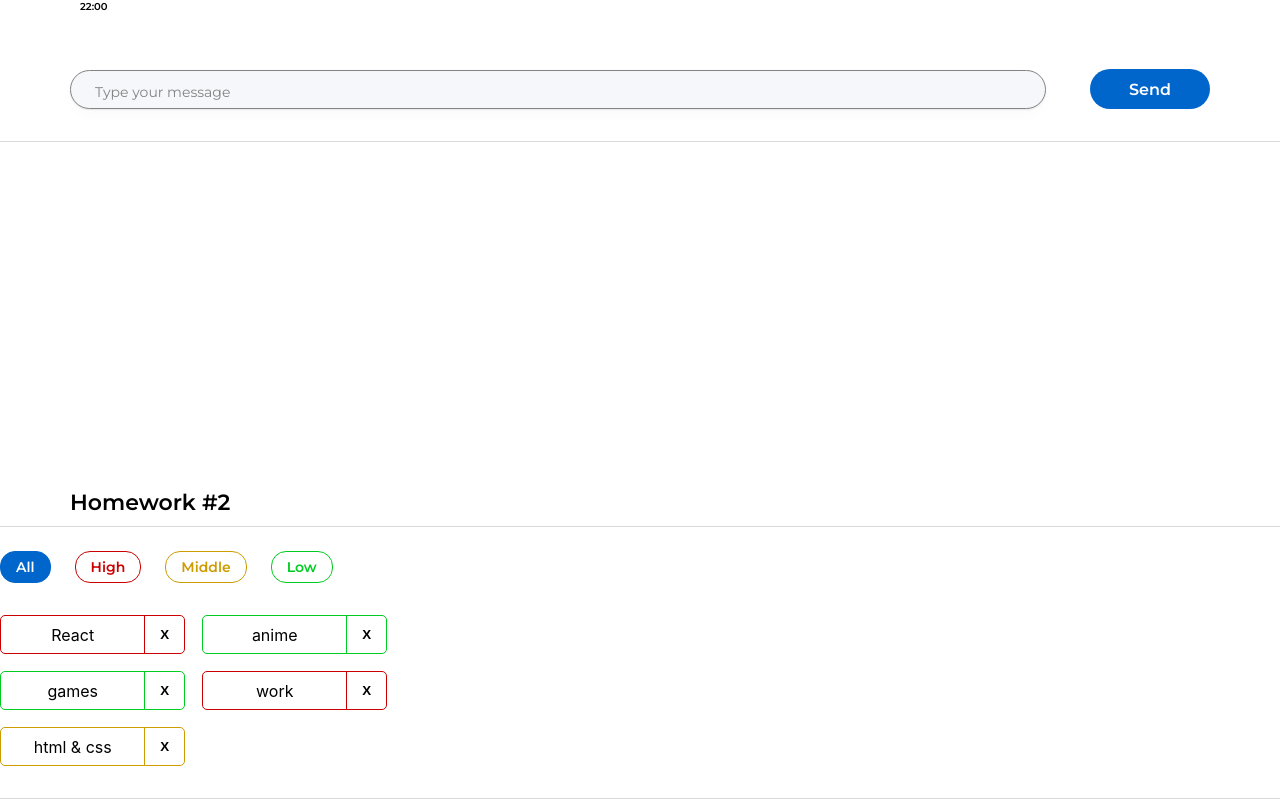
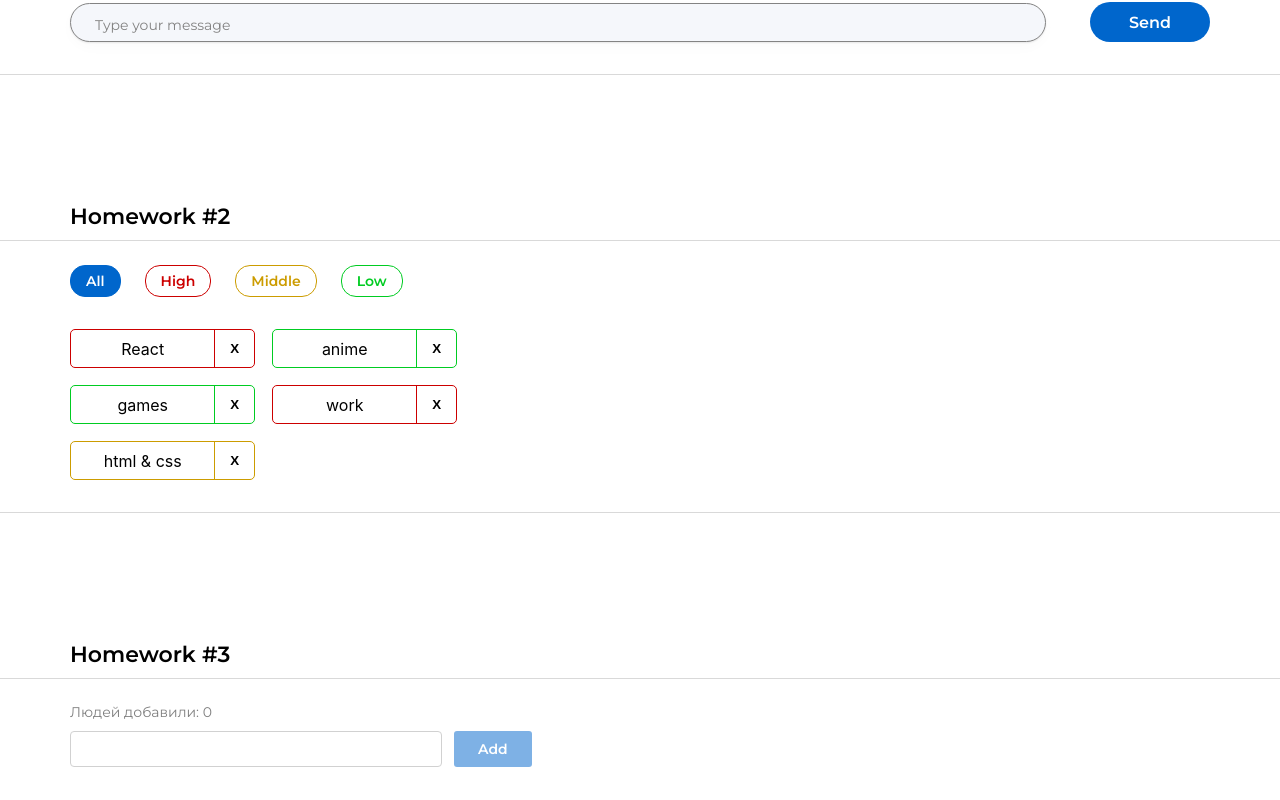
Before and after one commit to Intrstng/Tuesday_HW_Task, a React (Create React App) app: page / in a window 1280 px wide. Shown: the part 360-1160 px from the top of the page. Built offline with nearby package versions, Linux system fonts and the light colour scheme.

Commit message:
feat: add css styles to Tuesday HW - third week homework task completed

```diff
--- a/src/s1-main/App.module.css
+++ b/src/s1-main/App.module.css
@@ -7,7 +7,7 @@
 .hwTitle {
     width: 1140px;
     margin: 0 auto;
-    padding: 131px 0 10px;
+    padding: 64px 0 10px;
     color: #000;
     font-family: 'Montserrat', sans-serif;
     font-size: 22px;
@@ -17,9 +17,14 @@
 }
 
 .hw {
-    margin: 0 auto 216px;
+    margin: 0 auto 64px;
     padding: 24px 0 32px;
     background: #FFF;
     border-top: 1px solid #D9D9D9;
     border-bottom: 1px solid #D9D9D9;
 }
+
+.wrapper {
+    width: 1140px;
+    margin: 0 auto;
+}
--- a/src/s2-homeworks/hw02/affairs/Affairs.module.css
+++ b/src/s2-homeworks/hw02/affairs/Affairs.module.css
@@ -47,6 +47,11 @@
     color: white;
 }
 
+.wrapper {
+    width: 1140px;
+    margin: 0 auto;
+}
+
 .affairs {
     display: flex;
     gap: 17px;
--- a/src/s2-homeworks/hw02/affairs/Affairs.tsx
+++ b/src/s2-homeworks/hw02/affairs/Affairs.tsx
@@ -39,7 +39,7 @@ function Affairs(props: AffairsPropsType) {
     ))
 
     return (
-        <div>
+        <div className={s.wrapper}>
             <div className={s.buttonContainer}>
                 <button
                     id={'hw2-button-all'}
--- a/src/s2-homeworks/hw03/Greeting.module.css
+++ b/src/s2-homeworks/hw03/Greeting.module.css
@@ -1,35 +1,111 @@
+@import url('https://fonts.googleapis.com/css2?family=Montserrat&display=swap');
+
 .greetingForm {
+    width: 1140px;
+    margin: 0 auto;
 }
 
 .inputAndButtonContainer {
+    margin-bottom: 10px;
+    display: flex;
+    justify-content: flex-start;
+    align-items: flex-start;
+    gap: 12px;
 }
 
 .error {
+    margin-top: 8px;
+    max-width: 372px;
+    color: #C00;
+    font-family: 'Montserrat', sans-serif;
+    font-size: 14px;
+    font-style: normal;
+    font-weight: 400;
+    line-height: normal;
 }
 
 .input {
+    padding: 8px 12px;
+    width: 372px;
+    height: 36px;
+    border: 1px solid #D1D1D1;
+    border-radius: 4px;
+    color: #000;
+    font-family: 'Montserrat', sans-serif;
+    font-size: 16px;
+    font-style: normal;
+    font-weight: 500;
+    line-height: normal;
 }
 
 .input:focus {
+    outline: none;
 }
 
 .errorInput {
+    padding: 8px 12px;
+    width: 372px;
+    height: 36px;
+    border: 1px solid #CC0000;
+    border-radius: 4px;
+    color: #000;
+    font-family: 'Montserrat', sans-serif;
+    font-size: 16px;
+    font-style: normal;
+    font-weight: 500;
+    line-height: normal;
+    outline: none;
 }
 
 .button {
+    display: inline-flex;
+    height: 36px;
+    padding: 5px 24px;
+    justify-content: center;
+    align-items: center;
+    gap: 10px;
+    border-radius: 3px;
+    border: none;
+    background: #06C;
+    color: #FFFFFF;
+    font-family: 'Montserrat', sans-serif;
+    font-size: 14px;
+    font-style: normal;
+    font-weight: 600;
+    line-height: 20px;
+    text-transform: capitalize;
+    cursor: pointer;
+    transition: all 0.25s ease;
+    outline: none;
 }
 
 .button:focus {
+    background: rgb(49, 111, 123);
 }
 
 .button:active {
+    background: rgb(232, 89, 12);
 }
 
 .button:disabled {
+    opacity: 0.5;
 }
 
 .text {
+    margin-bottom: 10px;
+    color: rgba(0, 0, 0, 0.50);
+    font-family: 'Montserrat', sans-serif;
+    font-size: 14px;
+    font-style: normal;
+    font-weight: 400;
+    line-height: normal;
 }
 
 .greeting {
+    color: #000;
+    font-family: 'Montserrat', sans-serif;
+    font-size: 14px;
+    font-style: normal;
+    font-weight: 500;
+    line-height: normal;
 }
--- a/src/s2-homeworks/hw03/GreetingContainer.tsx
+++ b/src/s2-homeworks/hw03/GreetingContainer.tsx
@@ -61,8 +61,8 @@ const GreetingContainer: React.FC<GreetingContainerPropsType> = ({
         pureOnEnter(e, addUser)
     }
 
-    const totalUsers = users.length // need to fix - ok
-    const lastUserName = users.length ? users[users.length - 1].name : ''// need to fix - ok
+    const totalUsers = users.length; // need to fix - ok
+    const lastUserName = users.length ? users[users.length - 1].name : ''; // need to fix - ok
 
     return (
         <Greeting
```
